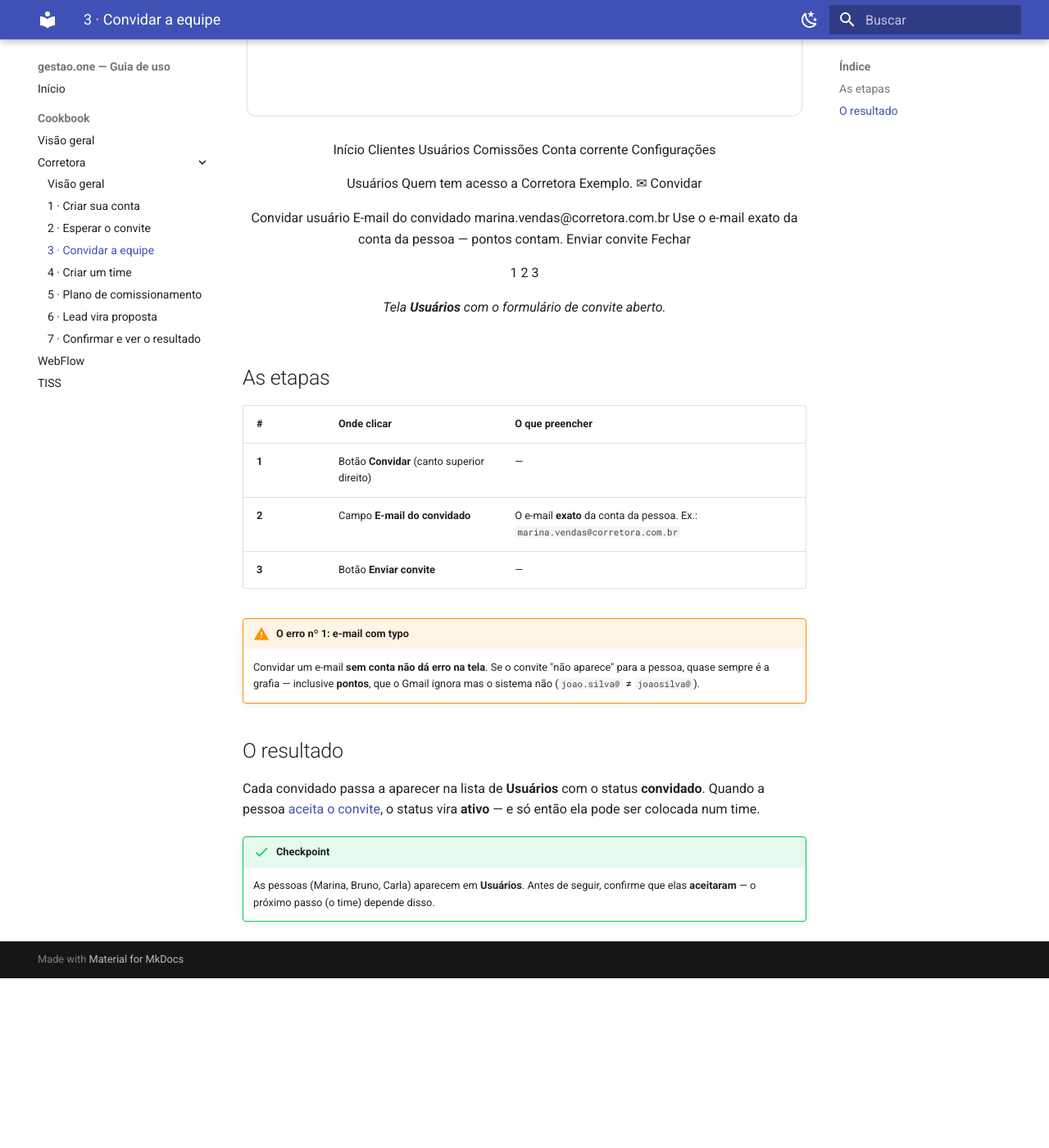
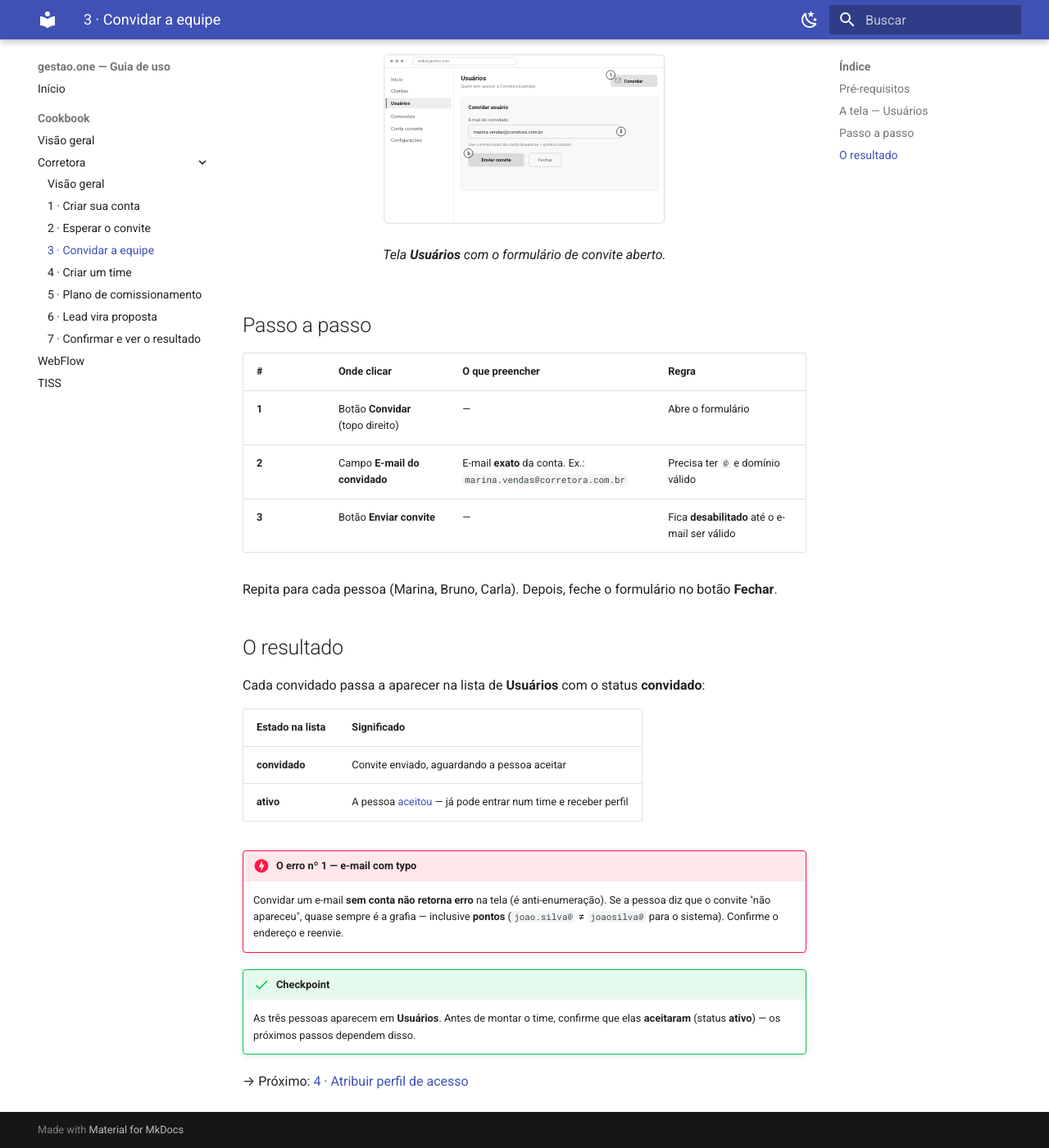
Before and after one commit to renatofagalde/wiki-gestao-one, an MkDocs documentation site: the page built from docs/cookbook/corretora/03-convidar.md, in a window 1280 px wide and 1400 px high, scrolled down 640 px. Shown: the whole window at 82% size. Built offline with MkDocs 1.6.1 and Material for MkDocs 9.7.7, drawn with Linux system fonts in a browser that asks for light colours; before the commit the page ends 1833 px from its top, so only the background shows below that; some of the changed text lies outside the part shown.

Commit message:
♻️ refactor(cookbook): rework step 3 as wireframe + detailed invite
Co-Authored-By: Claude Opus 4.8 <noreply@anthropic.com>

```diff
--- a/docs/cookbook/corretora/03-convidar.md
+++ b/docs/cookbook/corretora/03-convidar.md
@@ -1,81 +1,108 @@
 # 3 · Sou dono — convidar a equipe
 
 Com a corretora criada, o primeiro passo é **colocar as pessoas dentro dela**. A
-equipe precisa existir como **usuário da corretora** antes de qualquer coisa —
-sem isso, ninguém entra num time nem recebe comissão.
+equipe precisa existir como **usuário da corretora** antes de qualquer coisa — sem
+isso, ninguém entra num time nem recebe comissão.
 
-No nosso exemplo: convide **Marina**, **Bruno** e **Carla**.
+No exemplo: convide **Marina**, **Bruno** e **Carla**.
 
-**Onde:** menu → **Usuários** → botão **Convidar**.
+## Pré-requisitos
 
-<figure markdown>
-<svg viewBox="0 0 780 470" role="img" aria-label="Tela de Usuários com o formulário de convite aberto e três etapas numeradas"
-     style="width:100%;height:auto;font-family:var(--md-text-font-family,system-ui,sans-serif)">
-  <rect x="6" y="6" width="768" height="458" rx="12" fill="var(--md-default-bg-color)" stroke="var(--md-default-fg-color)" stroke-opacity="0.18"/>
-  <line x1="6" y1="40" x2="774" y2="40" stroke="var(--md-default-fg-color)" stroke-opacity="0.12"/>
-  <circle cx="26" cy="23" r="5" fill="var(--md-default-fg-color)" fill-opacity="0.22"/>
-  <circle cx="44" cy="23" r="5" fill="var(--md-default-fg-color)" fill-opacity="0.22"/>
-  <circle cx="62" cy="23" r="5" fill="var(--md-default-fg-color)" fill-opacity="0.22"/>
-  <rect x="92" y="12" width="320" height="22" rx="11" fill="var(--md-default-fg-color)" fill-opacity="0.06"/>
-  <text x="108" y="27" font-size="12" fill="var(--md-default-fg-color)" fill-opacity="0.6">webd.gestao.one</text>
+- Você é **dono/administrador** da corretora (perfil com permissão de convidar).
+- A pessoa convidada **já tem conta** no sistema, com um e-mail conhecido.
 
-  <rect x="6" y="40" width="190" height="424" fill="var(--md-default-fg-color)" fill-opacity="0.03"/>
-  <line x1="196" y1="40" x2="196" y2="464" stroke="var(--md-default-fg-color)" stroke-opacity="0.10"/>
-  <text x="24" y="80"  font-size="13" fill="var(--md-default-fg-color)" fill-opacity="0.75">Início</text>
-  <text x="24" y="112" font-size="13" fill="var(--md-default-fg-color)" fill-opacity="0.75">Clientes</text>
-  <rect x="12" y="126" width="178" height="28" rx="6" fill="var(--md-primary-fg-color)" fill-opacity="0.14"/>
-  <text x="24" y="145" font-size="13" font-weight="700" fill="var(--md-primary-fg-color)">Usuários</text>
-  <text x="24" y="180" font-size="13" fill="var(--md-default-fg-color)" fill-opacity="0.75">Comissões</text>
-  <text x="24" y="212" font-size="13" fill="var(--md-default-fg-color)" fill-opacity="0.75">Conta corrente</text>
-  <text x="24" y="244" font-size="13" fill="var(--md-default-fg-color)" fill-opacity="0.75">Configurações</text>
+!!! warning "Convidar só funciona para quem já tem conta"
+    O convite é amarrado a uma **conta existente**. Se o e-mail não tem conta, o
+    sistema **não avisa** (resposta neutra, por segurança). Peça para a pessoa
+    [criar a conta](01-criar-conta.md) antes, e confirme o e-mail exato.
 
-  <text x="216" y="78" font-size="18" font-weight="700" fill="var(--md-default-fg-color)">Usuários</text>
-  <text x="216" y="98" font-size="12" fill="var(--md-default-fg-color)" fill-opacity="0.6">Quem tem acesso a Corretora Exemplo.</text>
-  <rect x="628" y="62" width="122" height="32" rx="8" fill="var(--md-primary-fg-color)"/>
-  <text x="689" y="83" font-size="13" font-weight="600" fill="#ffffff" text-anchor="middle">✉ Convidar</text>
+## A tela — Usuários
 
-  <rect x="216" y="120" width="534" height="252" rx="10" fill="var(--md-default-fg-color)" fill-opacity="0.03" stroke="var(--md-default-fg-color)" stroke-opacity="0.12"/>
-  <text x="236" y="152" font-size="14" font-weight="700" fill="var(--md-default-fg-color)">Convidar usuário</text>
-  <text x="236" y="184" font-size="12" fill="var(--md-default-fg-color)" fill-opacity="0.7">E-mail do convidado</text>
-  <rect x="236" y="194" width="420" height="36" rx="8" fill="var(--md-default-bg-color)" stroke="var(--md-default-fg-color)" stroke-opacity="0.28"/>
-  <text x="250" y="217" font-size="13" fill="var(--md-default-fg-color)">marina.vendas@corretora.com.br</text>
-  <text x="236" y="250" font-size="11" fill="var(--md-default-fg-color)" fill-opacity="0.55">Use o e-mail exato da conta da pessoa — pontos contam.</text>
-  <rect x="236" y="270" width="152" height="36" rx="8" fill="var(--md-primary-fg-color)"/>
-  <text x="312" y="293" font-size="13" font-weight="600" fill="#ffffff" text-anchor="middle">Enviar convite</text>
-  <rect x="400" y="270" width="90" height="36" rx="8" fill="none" stroke="var(--md-default-fg-color)" stroke-opacity="0.28"/>
-  <text x="445" y="293" font-size="13" fill="var(--md-default-fg-color)" fill-opacity="0.7" text-anchor="middle">Fechar</text>
+**Onde:** menu lateral → **Usuários** → botão **Convidar**.
 
-  <g font-weight="700" font-size="13" text-anchor="middle">
-    <circle cx="628" cy="62" r="14" fill="var(--md-primary-fg-color)" stroke="var(--md-default-bg-color)" stroke-width="2"/>
-    <text x="628" y="67" fill="#ffffff">1</text>
-    <circle cx="656" cy="212" r="14" fill="var(--md-primary-fg-color)" stroke="var(--md-default-bg-color)" stroke-width="2"/>
-    <text x="656" y="217" fill="#ffffff">2</text>
-    <circle cx="236" cy="270" r="14" fill="var(--md-primary-fg-color)" stroke="var(--md-default-bg-color)" stroke-width="2"/>
-    <text x="236" y="275" fill="#ffffff">3</text>
+<figure>
+<svg xmlns="http://www.w3.org/2000/svg" viewBox="0 0 760 460" role="img"
+     aria-label="Tela Usuários com o formulário de convite aberto e três etapas numeradas"
+     style="width:100%;height:auto;color:var(--md-default-fg-color);font-family:var(--md-text-font-family,system-ui,sans-serif)">
+  <rect x="4" y="4" width="752" height="452" rx="10" fill="none" stroke="currentColor" stroke-opacity="0.35"/>
+  <line x1="4" y1="38" x2="756" y2="38" stroke="currentColor" stroke-opacity="0.2"/>
+  <circle cx="24" cy="21" r="4" fill="currentColor" fill-opacity="0.4"/>
+  <circle cx="38" cy="21" r="4" fill="currentColor" fill-opacity="0.4"/>
+  <circle cx="52" cy="21" r="4" fill="currentColor" fill-opacity="0.4"/>
+  <rect x="80" y="11" width="280" height="20" rx="10" fill="none" stroke="currentColor" stroke-opacity="0.25"/>
+  <text x="94" y="25" font-size="11" fill="currentColor" fill-opacity="0.55">webd.gestao.one</text>
+
+  <line x1="190" y1="38" x2="190" y2="456" stroke="currentColor" stroke-opacity="0.15"/>
+  <text x="22" y="74"  font-size="13" fill="currentColor" fill-opacity="0.7">Início</text>
+  <text x="22" y="106" font-size="13" fill="currentColor" fill-opacity="0.7">Clientes</text>
+  <rect x="8" y="120" width="176" height="28" rx="6" fill="currentColor" fill-opacity="0.08"/>
+  <rect x="8" y="120" width="3" height="28" fill="currentColor" fill-opacity="0.55"/>
+  <text x="22" y="139" font-size="13" font-weight="700" fill="currentColor">Usuários</text>
+  <text x="22" y="174" font-size="13" fill="currentColor" fill-opacity="0.7">Comissões</text>
+  <text x="22" y="206" font-size="13" fill="currentColor" fill-opacity="0.7">Conta corrente</text>
+  <text x="22" y="238" font-size="13" fill="currentColor" fill-opacity="0.7">Configurações</text>
+
+  <text x="210" y="72" font-size="17" font-weight="700" fill="currentColor">Usuários</text>
+  <text x="210" y="92" font-size="11.5" fill="currentColor" fill-opacity="0.55">Quem tem acesso a Corretora Exemplo.</text>
+  <!-- botão Convidar -->
+  <rect x="612" y="58" width="126" height="32" rx="7" fill="currentColor" fill-opacity="0.14"/>
+  <rect x="624" y="67" width="15" height="11" rx="1" fill="none" stroke="currentColor" stroke-opacity="0.7"/>
+  <polyline points="624,68 631.5,74 639,68" fill="none" stroke="currentColor" stroke-opacity="0.7"/>
+  <text x="648" y="79" font-size="12.5" font-weight="600" fill="currentColor">Convidar</text>
+
+  <!-- painel -->
+  <rect x="210" y="118" width="530" height="250" rx="9" fill="currentColor" fill-opacity="0.03" stroke="currentColor" stroke-opacity="0.15"/>
+  <text x="230" y="150" font-size="14" font-weight="700" fill="currentColor">Convidar usuário</text>
+  <text x="230" y="182" font-size="12" fill="currentColor" fill-opacity="0.7">E-mail do convidado</text>
+  <rect x="230" y="192" width="410" height="36" rx="7" fill="none" stroke="currentColor" stroke-opacity="0.3"/>
+  <text x="244" y="215" font-size="12.5" fill="currentColor" fill-opacity="0.9">marina.vendas@corretora.com.br</text>
+  <text x="230" y="248" font-size="11" fill="currentColor" fill-opacity="0.55">Use o e-mail exato da conta da pessoa — pontos contam.</text>
+  <rect x="230" y="268" width="150" height="36" rx="7" fill="currentColor" fill-opacity="0.14"/>
+  <text x="305" y="291" font-size="12.5" font-weight="600" fill="currentColor" text-anchor="middle">Enviar convite</text>
+  <rect x="392" y="268" width="88" height="36" rx="7" fill="none" stroke="currentColor" stroke-opacity="0.3"/>
+  <text x="436" y="291" font-size="12.5" fill="currentColor" fill-opacity="0.65" text-anchor="middle">Fechar</text>
+
+  <g font-size="12" font-weight="700" text-anchor="middle">
+    <circle cx="612" cy="58" r="12" fill="none" stroke="currentColor" stroke-width="1.5"/>
+    <text x="612" y="62" fill="currentColor">1</text>
+    <circle cx="640" cy="210" r="12" fill="none" stroke="currentColor" stroke-width="1.5"/>
+    <text x="640" y="214" fill="currentColor">2</text>
+    <circle cx="230" cy="268" r="12" fill="none" stroke="currentColor" stroke-width="1.5"/>
+    <text x="230" y="272" fill="currentColor">3</text>
   </g>
 </svg>
 <figcaption>Tela <strong>Usuários</strong> com o formulário de convite aberto.</figcaption>
 </figure>
 
-## As etapas
+## Passo a passo
 
-| # | Onde clicar | O que preencher |
-| --- | --- | --- |
-| **1** | Botão **Convidar** (canto superior direito) | — |
-| **2** | Campo **E-mail do convidado** | O e-mail **exato** da conta da pessoa. Ex.: `marina.vendas@corretora.com.br` |
-| **3** | Botão **Enviar convite** | — |
+| # | Onde clicar | O que preencher | Regra |
+| --- | --- | --- | --- |
+| **1** | Botão **Convidar** (topo direito) | — | Abre o formulário |
+| **2** | Campo **E-mail do convidado** | E-mail **exato** da conta. Ex.: `marina.vendas@corretora.com.br` | Precisa ter `@` e domínio válido |
+| **3** | Botão **Enviar convite** | — | Fica **desabilitado** até o e-mail ser válido |
 
-!!! warning "O erro nº 1: e-mail com typo"
-    Convidar um e-mail **sem conta não dá erro na tela**. Se o convite "não
-    aparece" para a pessoa, quase sempre é a grafia — inclusive **pontos**, que o
-    Gmail ignora mas o sistema não (`joao.silva@` ≠ `joaosilva@`).
+Repita para cada pessoa (Marina, Bruno, Carla). Depois, feche o formulário no
+botão **Fechar**.
 
 ## O resultado
 
 Cada convidado passa a aparecer na lista de **Usuários** com o status
-**convidado**. Quando a pessoa [aceita o convite](02-esperar-convite.md), o status
-vira **ativo** — e só então ela pode ser colocada num time.
+**convidado**:
+
+| Estado na lista | Significado |
+| --- | --- |
+| **convidado** | Convite enviado, aguardando a pessoa aceitar |
+| **ativo** | A pessoa [aceitou](02-esperar-convite.md) — já pode entrar num time e receber perfil |
+
+!!! danger "O erro nº 1 — e-mail com typo"
+    Convidar um e-mail **sem conta não retorna erro** na tela (é anti-enumeração).
+    Se a pessoa diz que o convite "não apareceu", quase sempre é a grafia —
+    inclusive **pontos** (`joao.silva@` ≠ `joaosilva@` para o sistema). Confirme o
+    endereço e reenvie.
 
 !!! success "Checkpoint"
-    As pessoas (Marina, Bruno, Carla) aparecem em **Usuários**. Antes de seguir,
-    confirme que elas **aceitaram** — o próximo passo (o time) depende disso.
+    As três pessoas aparecem em **Usuários**. Antes de montar o time, confirme que
+    elas **aceitaram** (status **ativo**) — os próximos passos dependem disso.
+
+→ Próximo: [4 · Atribuir perfil de acesso](04-perfil-acesso.md)
```
